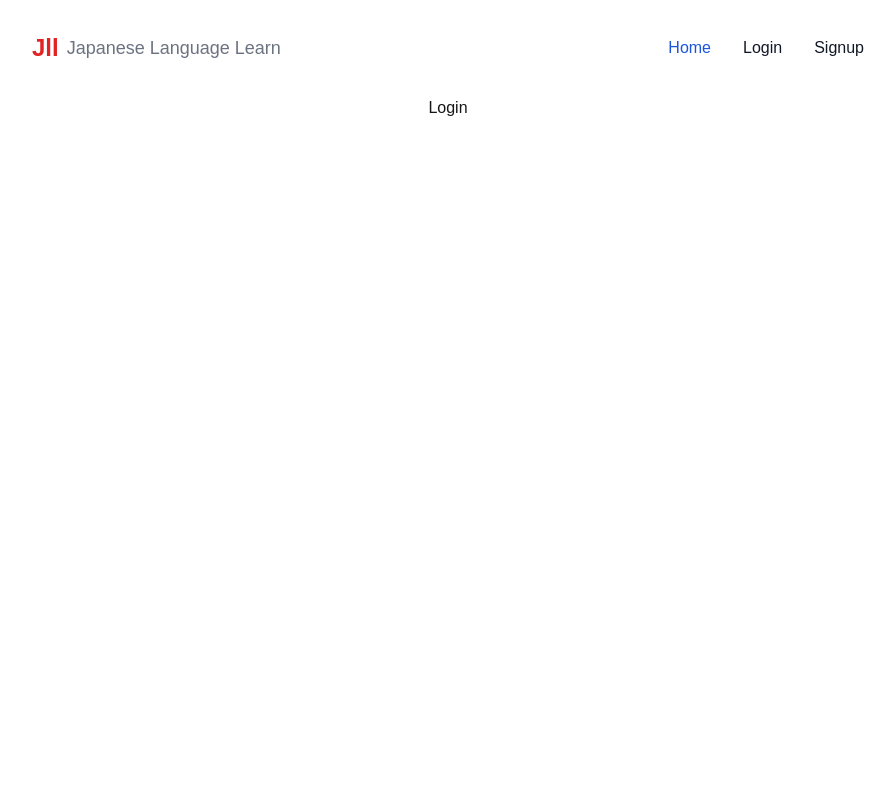
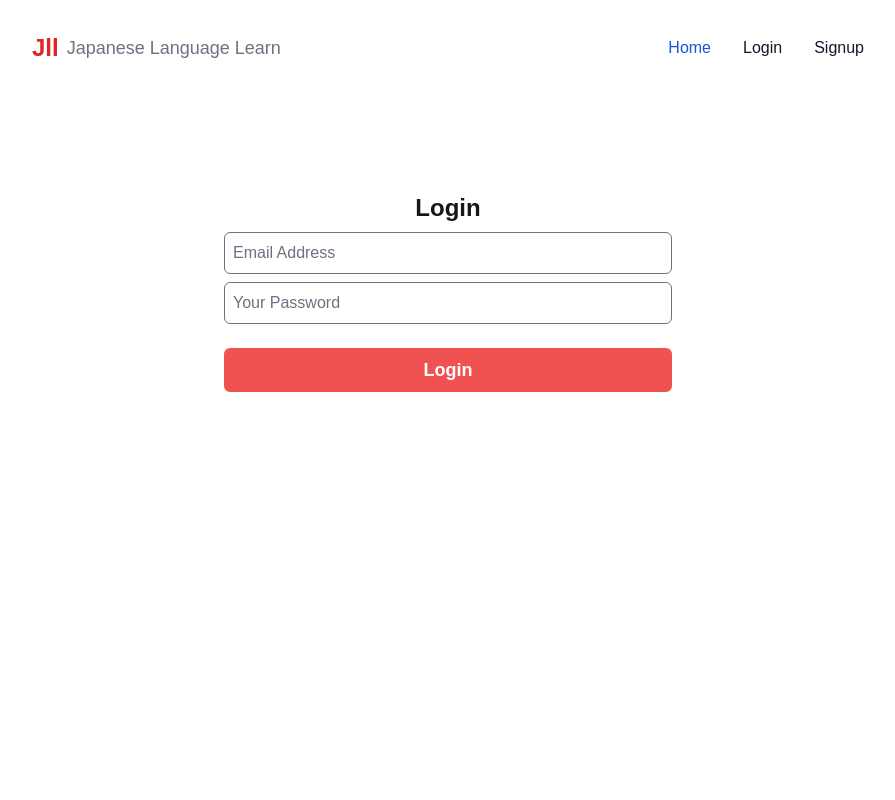
Before and after one commit to amiribnjaman/japanese-language-learning-app, a Next.js app: page /login in a window 1280 px wide. Shown: the top 800 px of the page, without its empty margins (192-1087 px from the left). Built offline with nearby package versions, Linux system fonts and the light colour scheme.

Commit message:
Login form design implement

```diff
--- a/src/app/login/page.jsx
+++ b/src/app/login/page.jsx
@@ -1,7 +1,76 @@
-import React from 'react'
+"use client";
+import React from "react";
+import { useForm } from "react-hook-form";
 
-export default function Login() {
+export default function Signup() {
+  const {
+    register,
+    formState: { errors },
+    handleSubmit,
+    reset,
+  } = useForm();
+
   return (
-    <div className='max-w-[70%] mx-auto text-center'>Login</div>
-  )
+    <div className="md:w-[70%] mx-auto">
+      <div className="md:w-[50%] mx-auto md:mt-24">
+        <form onSubmit={handleSubmit()} className="mt-1">
+          <h5 className="text-center text-2xl font-semibold">Login</h5>
+
+
+          {/* Email field */}
+          <input
+            {...register("email", {
+              required: true,
+              pattern: {
+                value: /^[A-Z0-9._%+-]+@[A-Z0-9.-]+\.[A-Z]{2,}$/i,
+              },
+            })}
+            type="text"
+            className="border rounded-md p-2 block w-full mt-2"
+            placeholder="Email Address"
+          />
+          {/* Email errors */}
+          {/* <p className="hidden">
+                  {errors.email?.type === "pattern" &&
+                    toast.error(
+                      `Invalid email. Please provide a valid email address.`,
+
+                    )}
+                </p> */}
+          {/* <p className="hidden">
+                  {errors?.email &&
+                    toast.error("Email field is required", )}
+                </p> */}
+
+          {/* Password field */}
+          <input
+            {...register("password", { required: true, minLength: 6 })}
+            type="password"
+            className="border rounded-md p-2 block w-full mt-2"
+            placeholder="Your Password"
+          />
+          {/* Password errors */}
+          {/* <p className="hidden">
+                  {errors.password?.type === "minLength" &&
+                    toast.error(
+                      `Password is too short.
+                Please provide atleast 6 characters.`,
+
+                    )}
+                </p> */}
+          {/* <p className="hidden">
+                  {errors?.password &&
+                    toast.error("Password field is required",)}
+                </p> */}
+
+          <button
+            type="submit"
+            className="bg-red-500 hover:bg-gradient-to-l text-white text-lg font-semibold rounded-md px-8 py-2 mt-6 mb-3 w-full"
+          >
+            Login
+          </button>
+        </form>
+      </div>
+    </div>
+  );
 }
```
